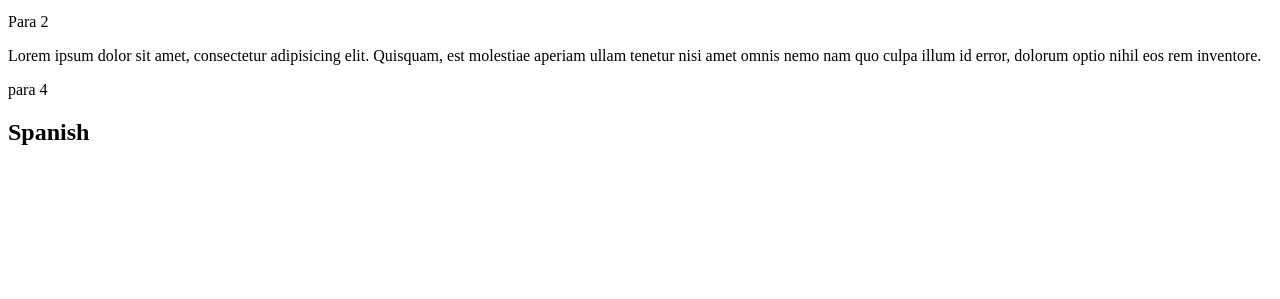
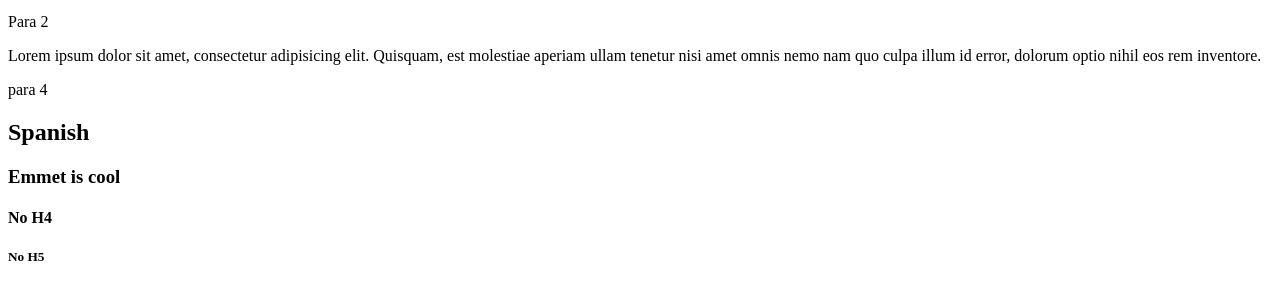
Before and after one commit to 2ptO/html-css-bootcamp, a plain HTML site: page 001_Essential_Tags/01_headings/index.html in a window 1280 px wide. Shown: the part 101-400 px from the top of the page. Drawn offline with Linux system fonts and the light colour scheme.

Commit message:
tried emmet siblings

```diff
--- a/001_Essential_Tags/01_headings/index.html
+++ b/001_Essential_Tags/01_headings/index.html
@@ -11,5 +11,8 @@
         <p>Lorem ipsum dolor sit amet, consectetur adipisicing elit. Quisquam, est molestiae aperiam ullam tenetur nisi amet omnis nemo nam quo culpa illum id error, dolorum optio nihil eos rem inventore.</p>
         <p>para 4</p>
         <h2>Spanish</h2>
+        <h3>Emmet is cool</h3>
+        <h4>No H4</h4>
+        <h5>No H5</h5>
     </body>
 </html>
```
